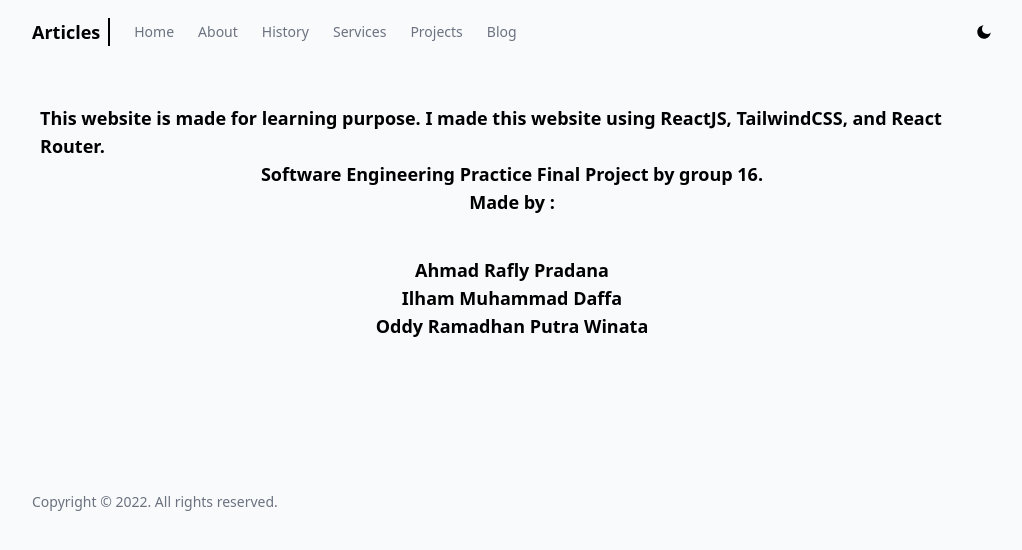
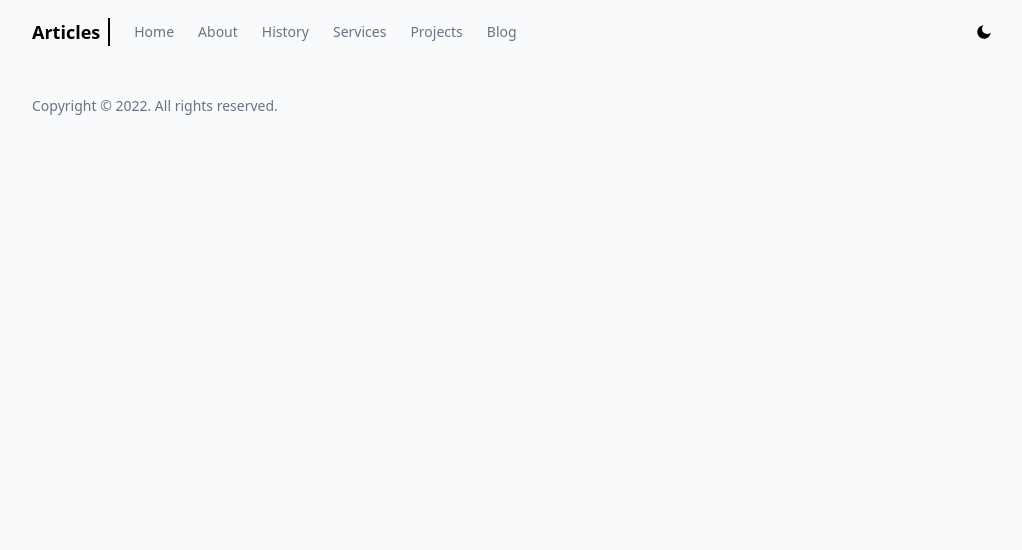
Before and after one commit to oddyramadhan/artikelpedia, a React (Create React App) app: page /about in a window 1280 px wide. Shown: the top 550 px of the page, without its empty margins (128-1150 px from the left). Built offline with nearby package versions, Linux system fonts and the light colour scheme.

Commit message:
Update about.js

```diff
--- a/src/pages/about.js
+++ b/src/pages/about.js
@@ -6,33 +6,7 @@
   const theme = useContext(ThemeContext);
   return (
     <Layout>
-      <div
-        className={
-          theme.theme === 'light'
-            ? 'flex items-center flex-col mb-20 p-10 font-semibold text-lg'
-            : 'flex items-center flex-col mb-20 p-10 text-white font-semibold text-lg'
-        }
-      >
-        <p>
-          This website is made for learning purpose. I made this website using
-          ReactJS, TailwindCSS, and React Router.
-        </p>
-        <p>Software Engineering Practice Final Project by group 16.</p>
-        <p>Made by :</p>
-        <ul className="flex flex-col items-center pt-10">
-          <li>
-            <a href="https://instagram.com/ahmad_rafly_">Ahmad Rafly Pradana</a>
-          </li>
-          <li>
-            <a href="https://instagram.com/imdaffa21">Ilham Muhammad Daffa</a>
-          </li>
-          <li>
-            <a href="https://instagram.com/oddyramadhanp">
-              Oddy Ramadhan Putra Winata
-            </a>
-          </li>
-        </ul>
-      </div>
+
     </Layout>
   );
 }
```
